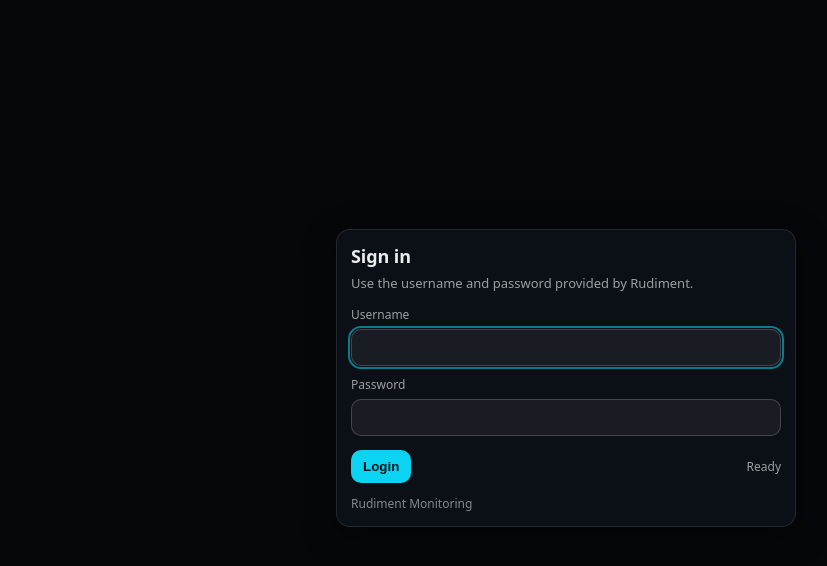
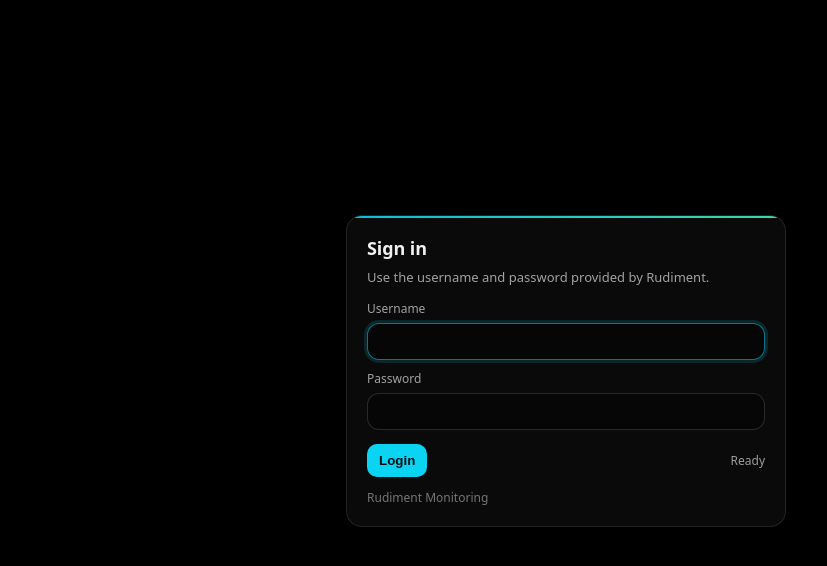
Before and after one commit to anirudiment/rudiment-dashbaord, a website: page dashboard/public/login.html in a window 1280 px wide. Shown: the part 64-630 px from the top of the page, without its empty margins (74-901 px from the left). Drawn offline with Linux system fonts and the light colour scheme.

Commit message:
Dashboard: style login page + allow public assets

```diff
--- a/dashboard/public/login.html
+++ b/dashboard/public/login.html
@@ -6,18 +6,109 @@
     <title>Rudiment Monitor — Login</title>
     <link rel="stylesheet" href="/styles.css" />
     <style>
-      /* Login-only tweaks (everything else is shared via styles.css) */
-      .authTitle {
+      /* Login page should be pitch black behind the centered card */
+      body {
+        background: #000000;
+      }
+
+      /* Make the header feel like the rest of the app */
+      .header {
+        background: #000000;
+        border-bottom: 1px solid rgba(255, 255, 255, 0.08);
+      }
+
+      /* Centered login card (subtle frosted look) */
+      .loginWrap {
+        min-height: calc(100vh - 80px);
+        display: flex;
+        align-items: center;
+        justify-content: center;
+        padding: 24px 0;
+      }
+
+      .loginCard {
+        width: 100%;
+        max-width: 440px;
+        background: rgba(255, 255, 255, 0.04);
+        border: 1px solid rgba(255, 255, 255, 0.10);
+        border-radius: 16px;
+        padding: 20px;
+        box-shadow: 0 18px 44px rgba(0, 0, 0, 0.55);
+        position: relative;
+        overflow: hidden;
+      }
+
+      /* Rudiment accent line */
+      .loginCard::before {
+        content: "";
+        position: absolute;
+        top: 0;
+        left: 0;
+        right: 0;
+        height: 2px;
+        background: linear-gradient(90deg, var(--rudiment-blue), var(--rudiment-green));
+        opacity: 0.9;
+      }
+
+      .loginTitle {
         margin: 0;
         font-size: 18px;
         font-weight: 750;
         letter-spacing: -0.1px;
+        color: rgba(255, 255, 255, 0.94);
       }
 
-      .authFooter {
+      .loginHint {
+        margin: 8px 0 14px;
+        font-size: 13px;
+        color: rgba(255, 255, 255, 0.62);
+      }
+
+      .loginField {
+        display: flex;
+        flex-direction: column;
+        gap: 6px;
+        margin: 10px 0;
+      }
+
+      .loginLabel {
+        font-size: 12px;
+        color: rgba(255, 255, 255, 0.62);
+      }
+
+      .loginInput {
+        width: 100%;
+        padding: 10px 12px;
+        border-radius: 12px;
+        border: 1px solid rgba(255, 255, 255, 0.14);
+        background: rgba(0, 0, 0, 0.35);
+        color: rgba(255, 255, 255, 0.92);
+        outline: none;
+      }
+
+      .loginInput:focus {
+        border-color: rgba(11, 211, 242, 0.55);
+        box-shadow: 0 0 0 3px rgba(11, 211, 242, 0.14);
+      }
+
+      .loginActions {
+        display: flex;
+        align-items: center;
+        justify-content: space-between;
+        gap: 10px;
+        margin-top: 14px;
+      }
+
+      .loginError {
+        margin-top: 10px;
+        font-size: 13px;
+        color: #fecaca;
+      }
+
+      .loginFooter {
         margin-top: 12px;
         font-size: 12px;
-        color: rgba(255, 255, 255, 0.50);
+        color: rgba(255, 255, 255, 0.44);
       }
     </style>
   </head>
@@ -31,28 +122,28 @@
     </header>
 
     <main class="container">
-      <div class="authWrap">
-        <div class="panel authCard">
-          <h1 class="authTitle">Sign in</h1>
-          <p class="authHint">Use the username and password provided by Rudiment.</p>
+      <div class="loginWrap">
+        <div class="loginCard">
+          <h1 class="loginTitle">Sign in</h1>
+          <p class="loginHint">Use the username and password provided by Rudiment.</p>
 
           <form id="loginForm">
-            <div class="formField">
-              <label class="formLabel" for="username">Username</label>
-              <input class="input" id="username" name="username" autocomplete="username" />
+            <div class="loginField">
+              <label class="loginLabel" for="username">Username</label>
+              <input class="loginInput" id="username" name="username" autocomplete="username" />
             </div>
-            <div class="formField">
-              <label class="formLabel" for="password">Password</label>
-              <input class="input" id="password" name="password" type="password" autocomplete="current-password" />
+            <div class="loginField">
+              <label class="loginLabel" for="password">Password</label>
+              <input class="loginInput" id="password" name="password" type="password" autocomplete="current-password" />
             </div>
 
-            <div class="authActions">
+            <div class="loginActions">
               <button class="btn" id="loginBtn" type="submit">Login</button>
               <span id="status" class="status" style="margin:0;">Ready</span>
             </div>
-            <div id="error" class="authError" style="display:none;"></div>
+            <div id="error" class="loginError" style="display:none;"></div>
 
-            <div class="authFooter">Rudiment Monitoring</div>
+            <div class="loginFooter">Rudiment Monitoring</div>
           </form>
         </div>
       </div>
```
Also changed, not shown: src/dashboard-server.ts (+7 -0 lines).
